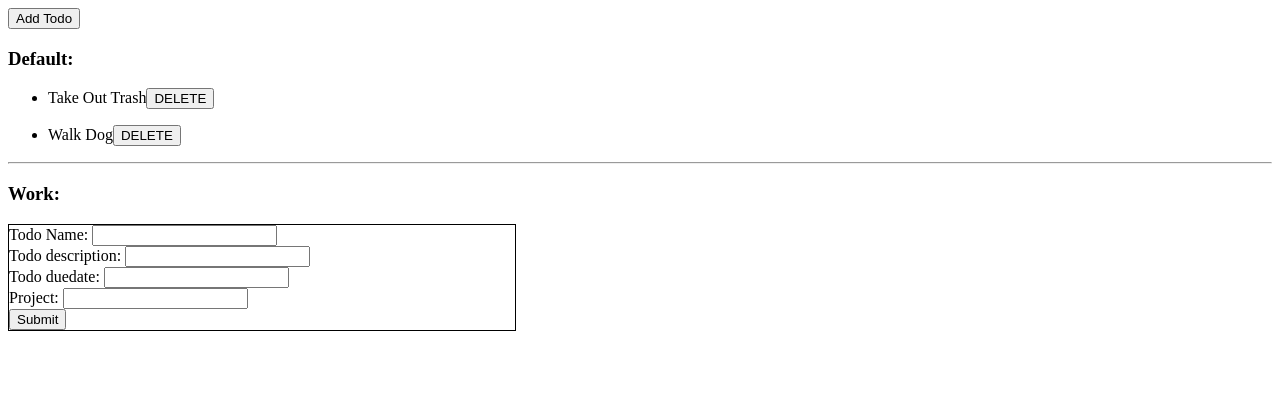
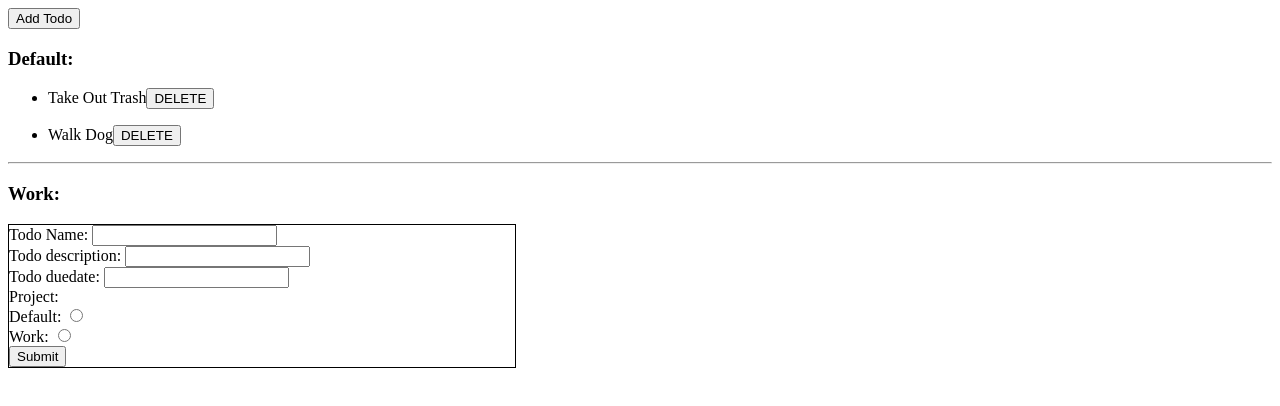
Before and after one commit to amenhotep74/todolist, a website built with webpack: page dist/index.html in a window 1280 px wide. Both pictures are taken after a click on the button "Add Todo". Built offline with nearby package versions, Linux system fonts and the light colour scheme.

Commit message:
added project radio btns

```diff
--- a/dist/index.html
+++ b/dist/index.html
@@ -23,8 +23,12 @@
     <input id="description" name="description" type="text" data-name="description"/><br>
     Todo duedate:
     <input id="dueDate" name="dueDate" type="text" data-name="dueDate"/><br>
-    Project:
-    <input id="project" name="project" type="text" data-name="project"/><br>
+    Project:<br>
+    <!-- <input id="project" name="project" type="text" data-name="project"/><br> -->
+    Default:
+    <input type="radio" name="project" value="default"><br>
+    Work:
+    <input type="radio" name="project" value="work"><br>
     <input type="submit">
 </form>
 <script src="main.js"></script>
```
